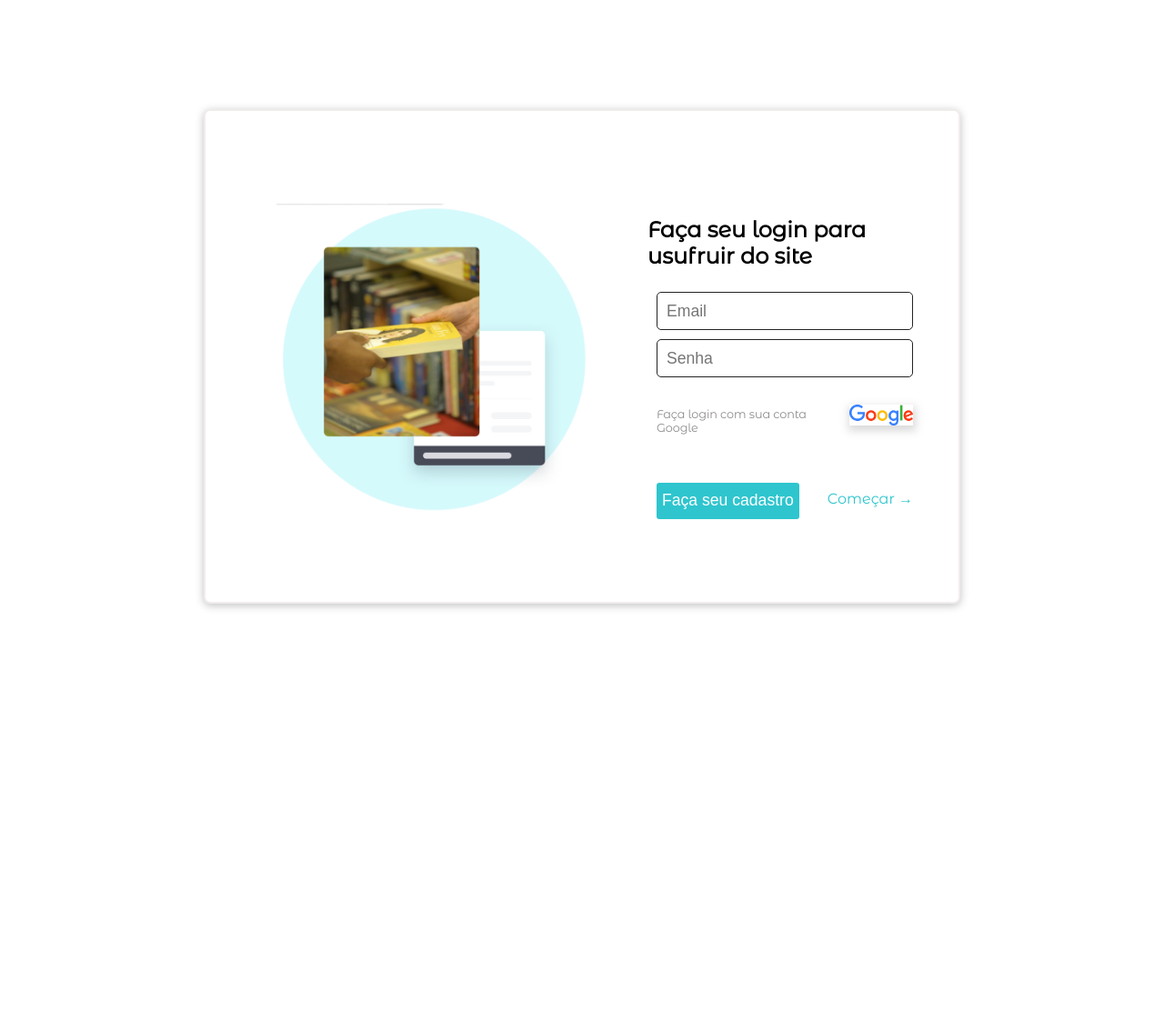
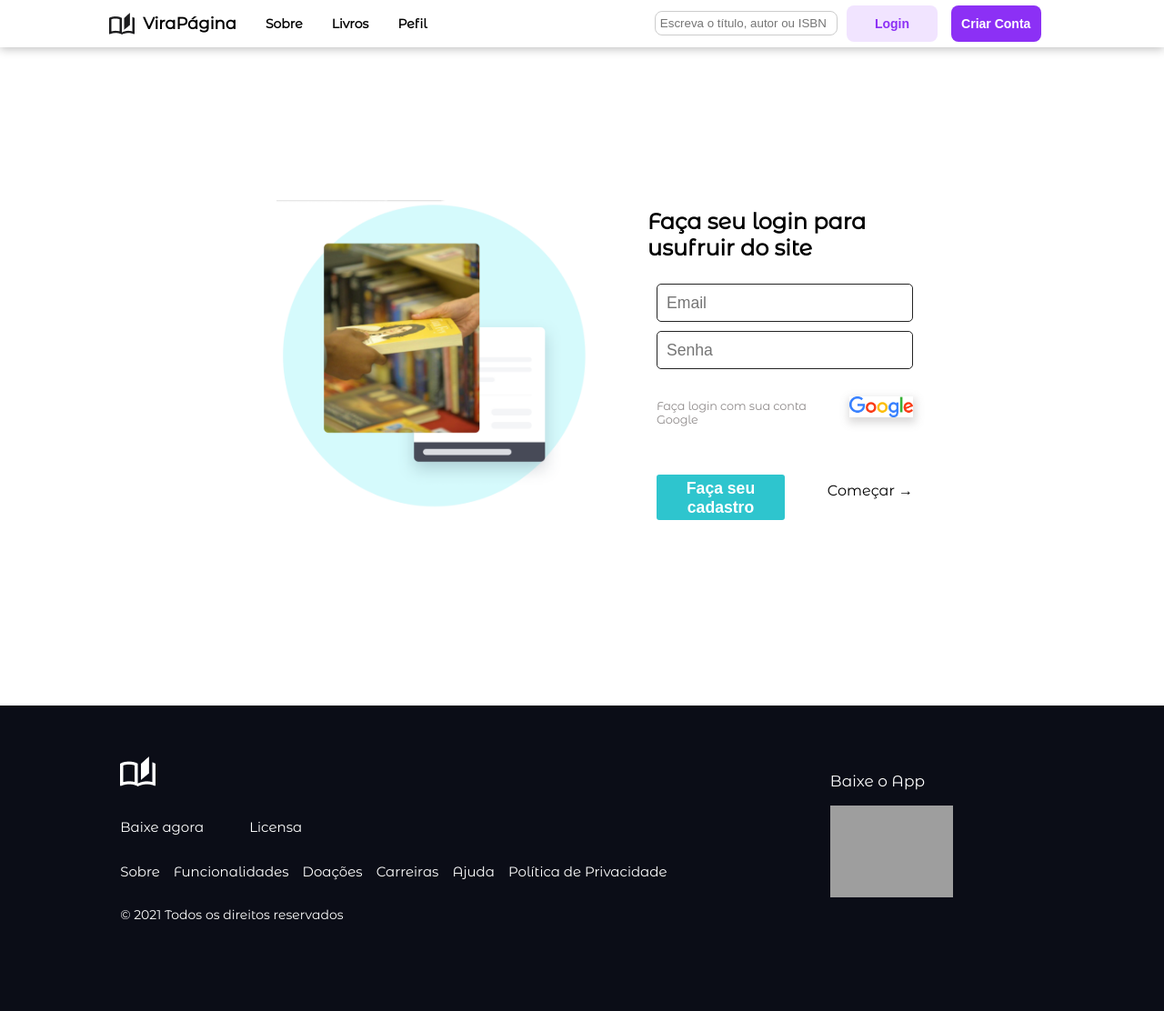
Before and after one commit to Lulq/viraPagina, a Node server app: template views/login.html in a window 1280 px wide. Shown: the whole page at 91% size. Before the commit the page ends 670 px from the top, so only its background shows below. Run offline with Node 20, Linux system fonts and the light colour scheme; the template is opened without the code that fills it, so the values that code supplies are empty; some libraries are stand-ins or nearby versions; grey boxes are pictures that could not be loaded.

Commit message:
atulizando a view  login

```diff
--- a/public/css/style-login.css
+++ b/public/css/style-login.css
@@ -3,31 +3,188 @@
 
 
 body {
-    display: flex;
-    align-items: center;
-    flex-direction: column;
-     font-family: 'Montserrat Alternates';
-    margin: 0px;
+  font-family: 'Montserrat Alternates';
+  margin: 0px;
 }
+
+a:link {
+    text-decoration:none;
+    }
+  a:visited {
+    color: black;
+    text-decoration:none;
+    }
+  a:hover {
+    text-decoration:none;
+  }
+
+
+main {
+  display: flex;
+  flex-direction: column;
+  align-items: center;
+}
+
+input {
+  border-radius: 8px;
+  border: 1px solid rgb(204, 204, 204);
+}
+
+
+header {
+  display: flex;
+  width:100%;
+  justify-content: space-around;
+  align-items: center;
+  background-color:white;
+  position:fixed;
+  z-index: 10;
+  top:0;
+  right:0;
+  box-shadow: 0px 2px 10px rgba(0, 0, 0, 0.25);
+
+}
+
+/* Header com campo de busca */
+
+header #wfind.header-right{
+  display: flex;
+  max-width:450px;
+  width:450px;
+  justify-content: space-between;
+  align-items: center;
+}
+
+header #wfind.header-right input {
+  width: 300px;
+  margin: 10px 10px;
+  padding: 5px;
+}
+header #wfind.header-right button {
+  width: 150px;
+  margin-right: 15px;
+
+}
+
+/* ================= Fim do Header com Campo de busca =================== */
+
+.logo {
+  font-family: 'Montserrat Alternates', sans-serif;
+  font-size: 12px;
+  font-weight: 500;
+  display: flex;
+  align-items: center;
+}
+
+.logo img {
+  height: 24px;
+  padding-right: 9px;
+}
+
+.header-left {
+  display: flex;
+  align-items: center;
+  justify-content: space-between;
+  font-size: 14px;
+  font-weight: 700;
+}
+
+.header-left p {
+  padding-left: 32px;
+}
+
+.header-right {
+  width: 212px;
+  display:flex;
+  justify-content: space-between;
+}
+
+button {
+  border:none;
+  border-radius:8px;
+  width: 100px;
+  height: 40px;
+  font-size:14px;
+  font-weight: 700;
+
+}
+
+.header-right button.left {
+  background-color:rgba(241,228,255,1);
+  color: rgba(140,48,245,1);
+}
+
+.header-right button.right {
+  background-color: rgba(140,48,245,1);
+  color: white;
+}
+
+/* Centro-superior */
+
+.top-content {
+
+  position: relative;
+  top: 100px;
+  display: flex;
+  align-items: center;
+  justify-content: space-around;
+  margin-bottom: 130px;
+
+}
+
+.top-left {
+  max-width: 35%;
+  display: flex;
+  align-items: flex-end;
+  justify-content: flex-end;
+  font-size: 30px;
+  font-weight: 800;
+
+}
+
+.top-right {
+  max-width: 10%;
+}
+
+.top-right form{
+
+  display: flex;
+  flex-direction: column;
+  align-items: flex-end;
+}
+
+.top-right input{
+  max-width: 30vw;
+  width: 510px;
+  margin-bottom: 10px;
+  padding: 18px 10px;
+}
+
+.top-right button {
+  background-color: rgba(140,48,245,1);
+  color: white;
+}
+
 
 
 
 /* ====================================================================== */
 
-
+main{
+    display: flex;
+    justify-content: center;
+}
 
 .container2 {
     width:  60vw;
-    height: 60vh;
-    top: 15%;
-    position: absolute;
-    z-index: 2000;
+    height: 65vh;
+    margin-top: 10%;
+    margin-bottom: 10%;
     display: flex;
-    border: 2px solid rgb(241, 236, 236);
-    box-shadow: 0px 2px 10px rgba(0, 0, 0, 0.25);
+    /* border: 2px solid rgb(241, 236, 236); */
+    /* box-shadow: 0px 2px 10px rgba(0, 0, 0, 0.25); */
     background-color: white;
     color: #fff;
-    padding: 30px;
     border-radius: 7px;
     justify-content: center;
     align-items: center;
@@ -101,6 +258,12 @@ body {
     padding-top: 8px;
 }
 
+.cadastro button {
+    width: 50%;
+    padding-top: 5px;
+    padding-bottom: 45px;
+}
+
 
 a {
     color:#2EC5CE;
@@ -126,10 +289,9 @@ a:hover {
     color: rgb(182, 182, 182);
 }
 
-.right {
+.right button{
     display: flex;
     flex-direction: column;
-
 }
 
 /* right do formulário*/
@@ -169,3 +331,66 @@ a:hover {
 .right .form button:hover {
     background-color: #50609b;
 }
+
+footer {
+
+    position:absolute;
+
+    height: 280px;
+    width:100%;
+    display:flex;
+    justify-content: space-around;
+    padding-top: 56px;
+    background-color: rgba(11, 13, 23, 1);
+    color: white;
+    font-size: 15px;
+
+
+  }
+
+  footer .footer-left {
+    width: auto;
+    display:flex;
+    flex-direction: column;
+
+
+  }
+
+  footer .footer-left img {
+    width: 39px;
+    margin-bottom: 20px;
+  }
+
+  footer .footer-left .linha-1 {
+    width: 200px;
+    display: flex;
+    justify-content: space-between;
+
+  }
+
+  footer .footer-left .linha-2 {
+    display: flex;
+    justify-content: space-between;
+
+  }
+
+  footer .footer-left .linha-2 p {
+    padding-right: 15px;
+  }
+
+  footer .footer-left .linha-3 {
+    font-size: 14px;
+    font-weight: 400;
+  }
+
+  footer .footer-right {
+    display:flex;
+    flex-direction: column;
+    position:relative;
+    left:-100px;
+    font-size: 17px;
+  }
+
+  .footer-right img {
+    width:135px;
+  }
--- a/views/login.html
+++ b/views/login.html
@@ -12,6 +12,26 @@
 
 <body>
 
+    <header>
+        <div class="header-left">
+            <div class="logo">
+                <img src="/public/img/Vector.png" alt="">
+                <h2>ViraPágina</h2>
+            </div>
+            <p>Sobre</p>
+            <p>Livros</p>
+            <p>Pefil</p>
+        </div>
+        <div class="header-right" id="wfind">
+            <input type="text" placeholder="Escreva o título, autor ou ISBN"> </input>
+            <button class="left">Login</button>
+            <button class="right">Criar Conta</button>
+        </div>
+    </header>
+
+    </section>
+
+    <main>
     <div class="container2">
         <div class="left">
             <img src="/public/img/capa.png" alt="">
@@ -34,6 +54,36 @@
             </form>
         </div>
     </div>
+</main>
+
+    <footer>
+        <div class="footer-left">
+            <img src="/public/img/Vector2.png" alt="Ícone de livro">
+            <div class="linha-1">
+                <p>Baixe agora</p>
+                <p>Licensa</p>
+            </div>
+            <div class="linha-2">
+                <p>Sobre</p>
+                <p>Funcionalidades</p>
+                <p>Doações</p>
+                <p>Carreiras</p>
+                <p>Ajuda</p>
+                <p>Política de Privacidade</p>
+
+            </div>
+            <div class="linha-3">
+                <p>© 2021 Todos os direitos reservados</p>
+            </div>
+        </div>
+        <div class="footer-right">
+            <p>Baixe o App</p>
+            <img src="https://www.freepnglogos.com/uploads/app-store-logo-png/apple-app-store-travel-awards-globestamp-7.png" alt="">
+
+        </div>
+
+    </footer>
+
 
 </body>
 
```
